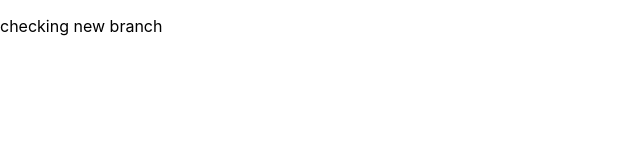
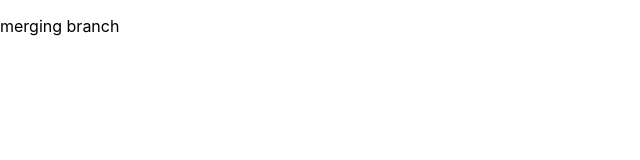
Before and after one commit to ihsansaif313/Far-Away-Travel-React, a React (Create React App) app: page / in a window 1280 px wide. Shown: the top 160 px of the page, without its empty margins (0-640 px from the left). Built offline with nearby package versions, Linux system fonts and the light colour scheme.

Commit message:
merging dev to main

```diff
--- a/src/App.js
+++ b/src/App.js
@@ -8,6 +8,6 @@ export default function App()
 function Wel()
 {
   return(
-  <p>checking new branch</p>
+  <p>merging branch</p>
 )
 }
```
